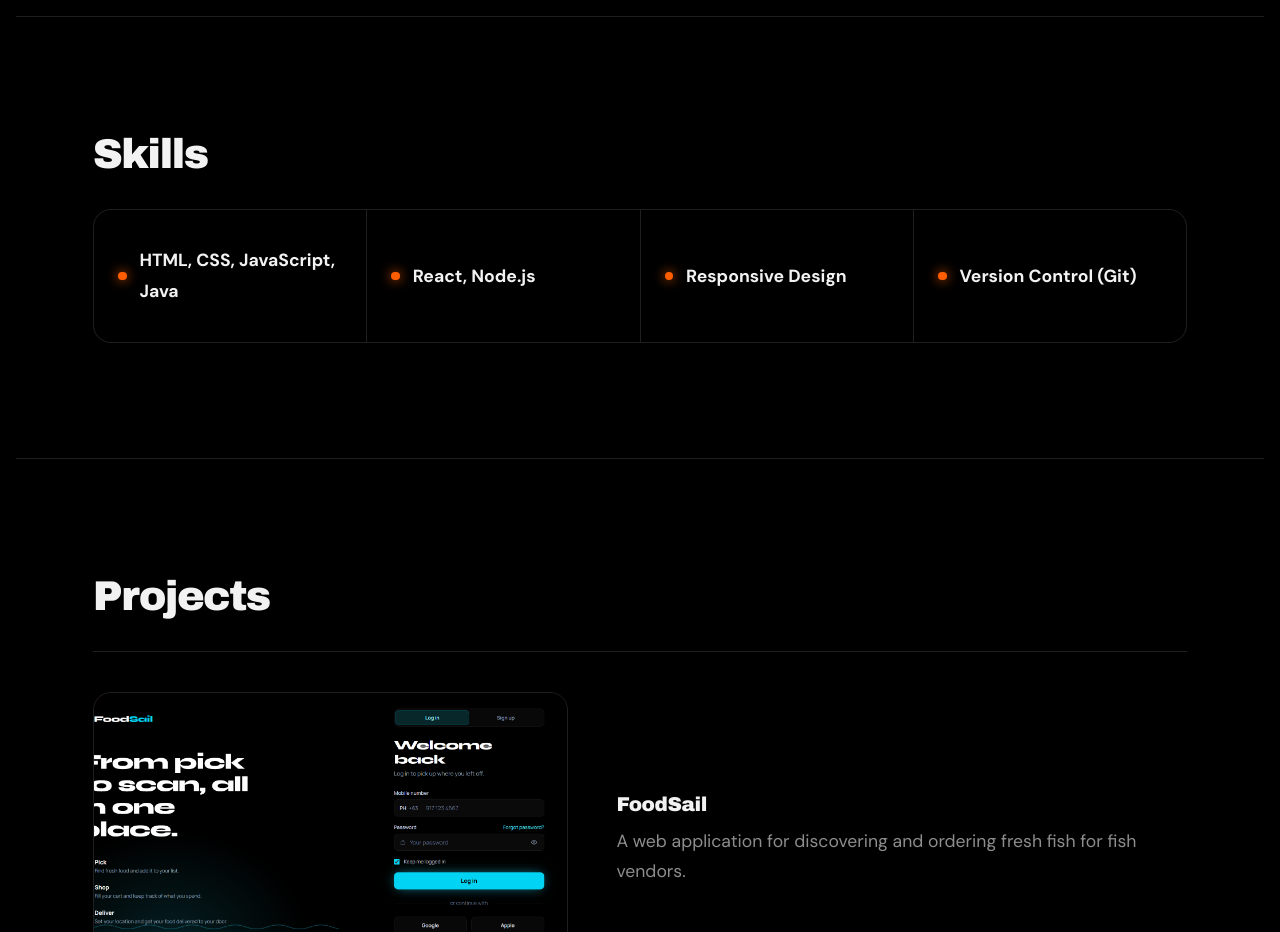
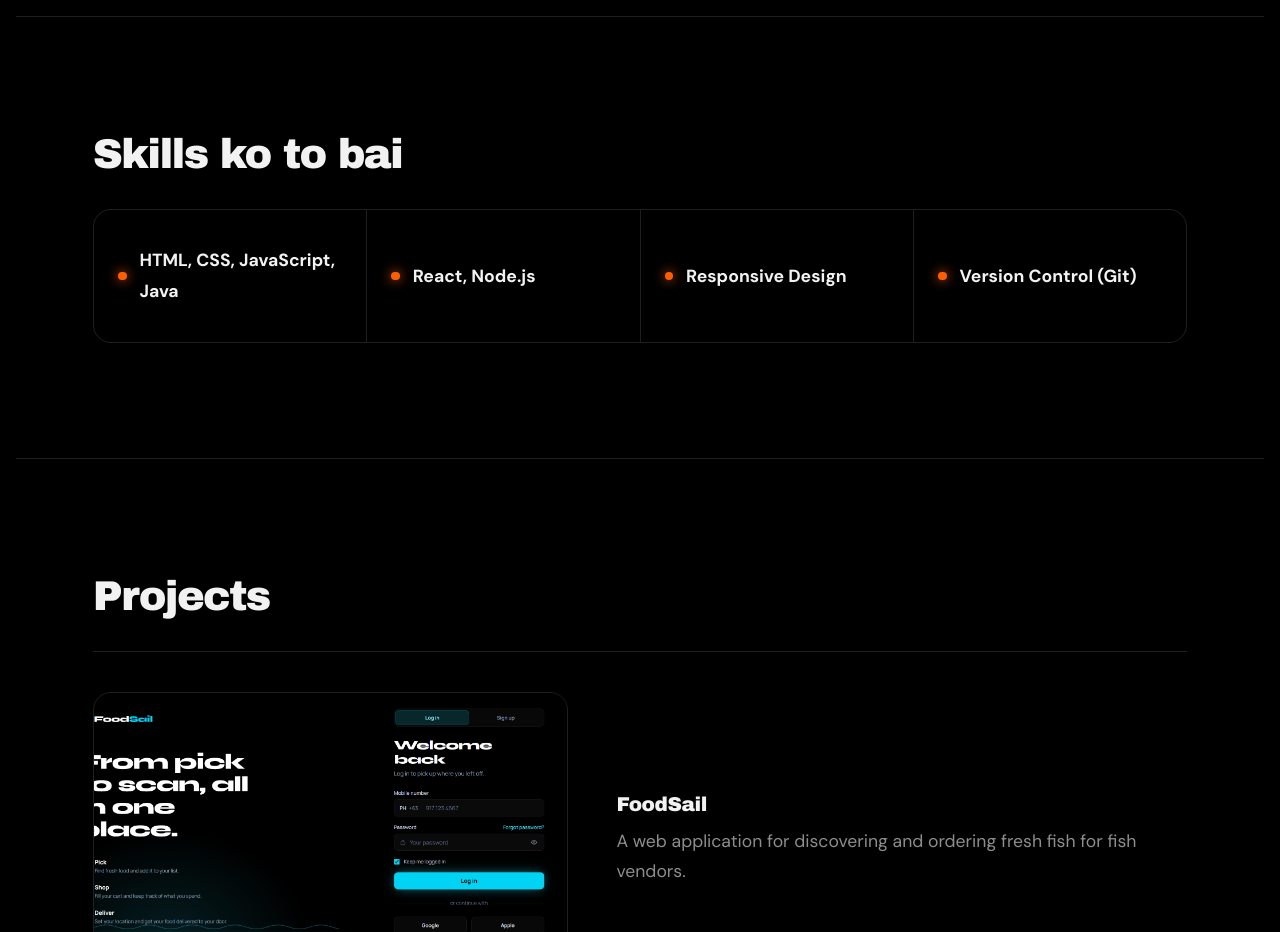
Before and after one commit to Swariii/Portfolio, a plain HTML site: page index.html in a window 1280 px wide. Shown: the part 1600-2532 px from the top of the page. Drawn offline with Linux system fonts and the light colour scheme; a web font is replaced by a local one.

Commit message:
Updated web

```diff
--- a/index.html
+++ b/index.html
@@ -54,7 +54,7 @@
 
         <!-- Skills Section -->
         <section id="skills">
-            <h2>Skills</h2>
+            <h2>Skills ko to bai</h2>
             <ul class="skills">
                 <li>HTML, CSS, JavaScript, Java</li>
                 <li>React, Node.js</li>
```
